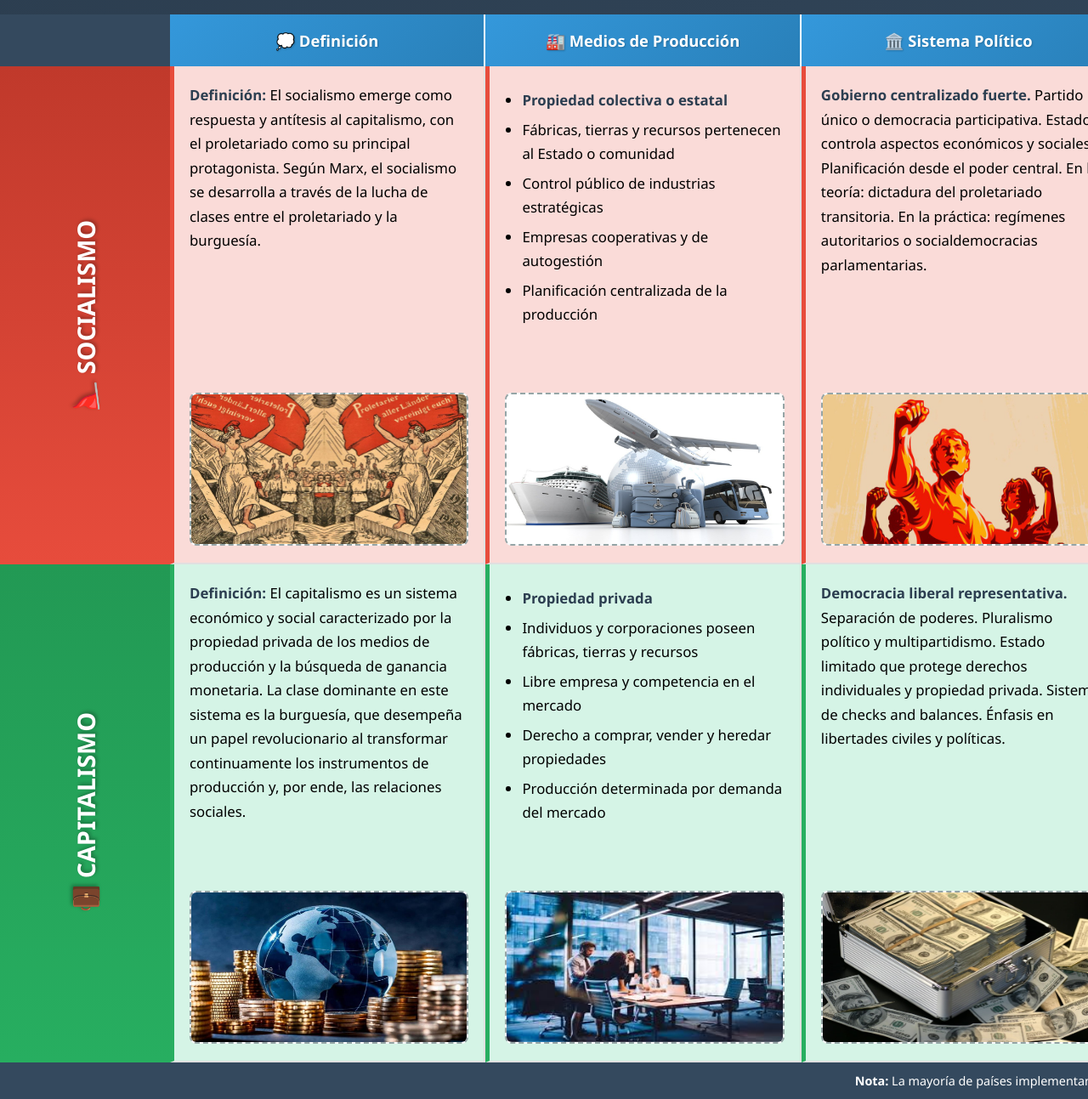
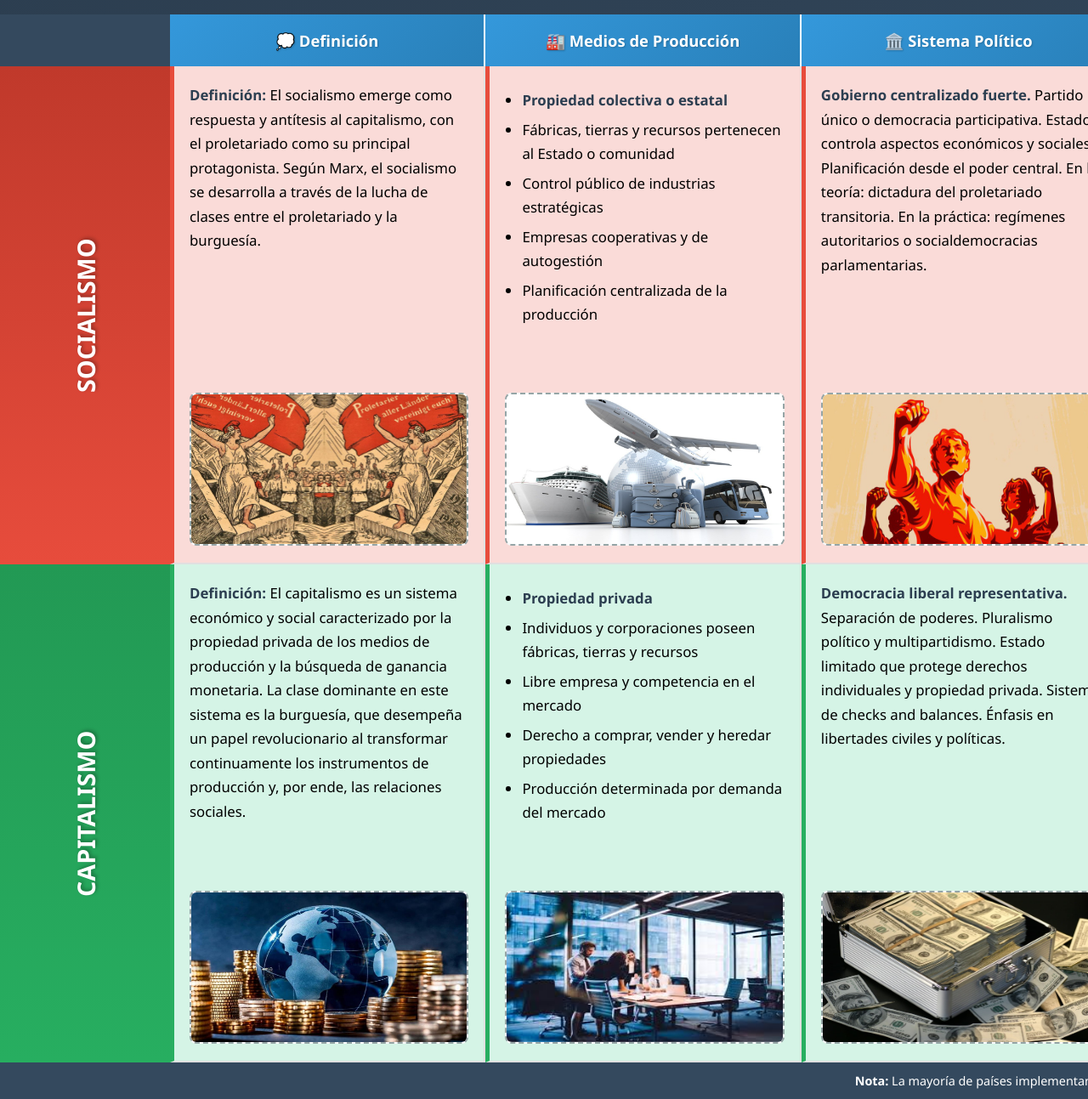
Before and after one commit to JuanSebasSV/socialismo, a plain HTML site: page index.html in a window 1280 px wide. Shown: the part 107-1400 px from the top of the page at 85% size. Drawn offline with Linux system fonts and the light colour scheme.

Commit message:
sin emojis

```diff
--- a/index.html
+++ b/index.html
@@ -28,7 +28,7 @@
                 <div class="aspect-header">🌍 Ejemplos de la Vida Real</div>
 
                 <!-- LABEL SOCIALISMO (VERTICAL) -->
-                <div class="system-label socialism-label">🚩 SOCIALISMO</div>
+                <div class="system-label socialism-label">SOCIALISMO</div>
 
                 <!-- FILA SOCIALISMO -->
                 <div class="content-cell socialism-cell">
@@ -91,7 +91,7 @@
                 </div>
 
                 <!-- LABEL CAPITALISMO (VERTICAL) -->
-                <div class="system-label capitalism-label">💼 CAPITALISMO</div>
+                <div class="system-label capitalism-label">CAPITALISMO</div>
 
                 <!-- FILA CAPITALISMO -->
                 <div class="content-cell capitalism-cell">
```
